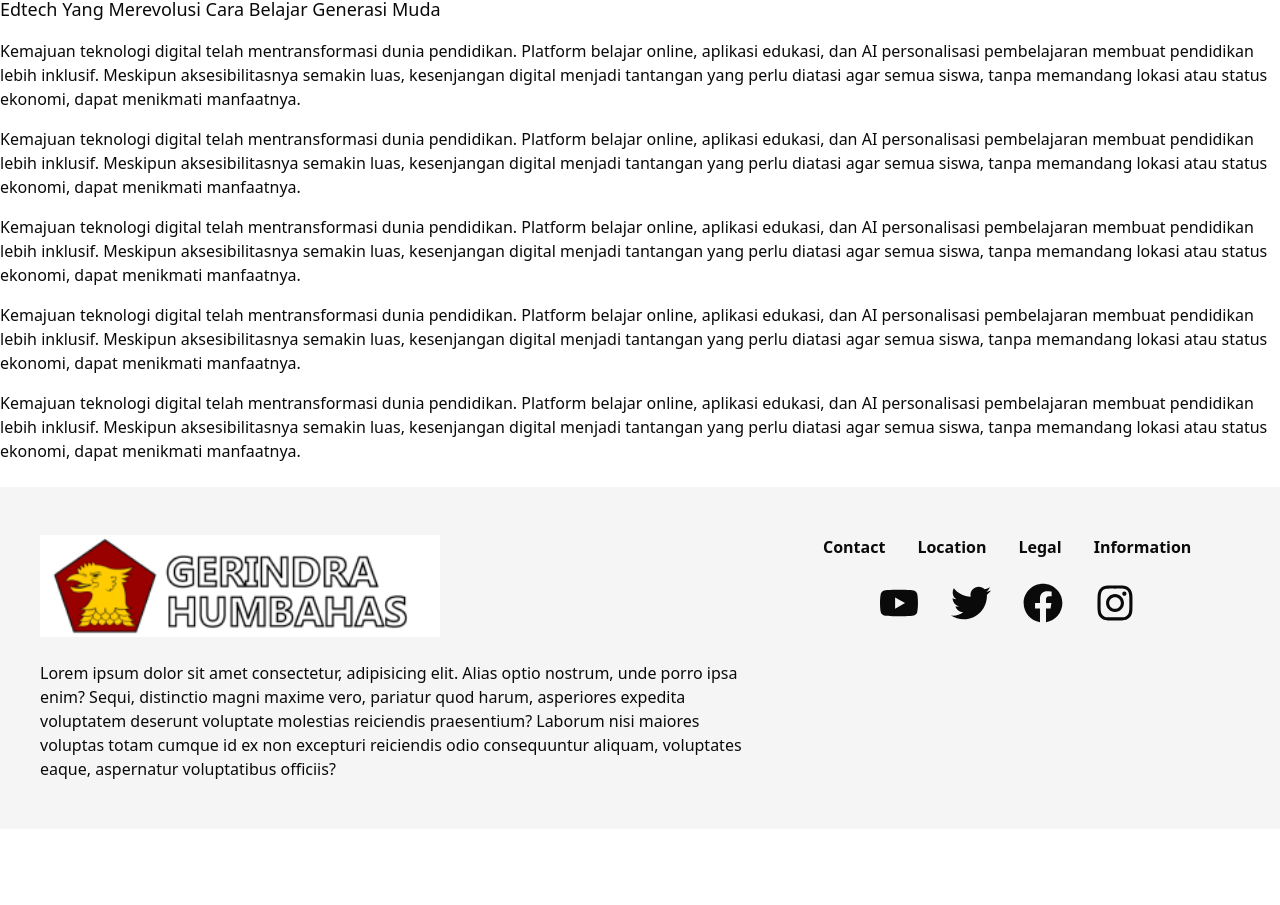
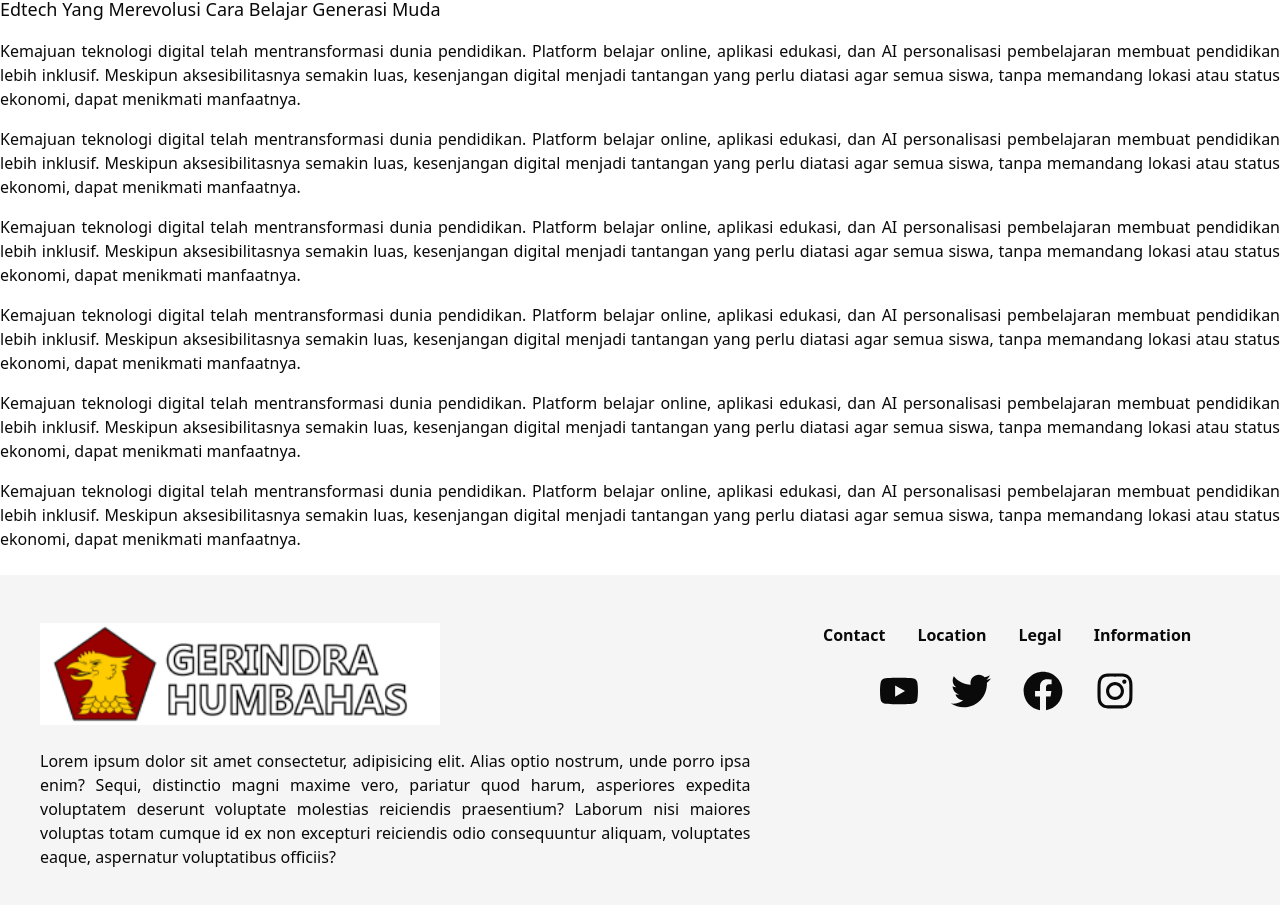
Before and after one commit to fiqrioemry/portal_website_humbahas, a React (Vite) app: page /news/cerdas/masa-depan-pendidikan-digital in a window 1280 px wide. Shown: the part 813-1718 px from the top of the page. Before the commit the page ends 1642 px from the top, so only its background shows below. Built offline with nearby package versions, Linux system fonts and the light colour scheme.

Commit message:
update changes

```diff
--- a/src/components/layout/Footer.jsx
+++ b/src/components/layout/Footer.jsx
@@ -6,7 +6,7 @@ const Footer = () => {
   const { handleShowToast } = useToastMessage();
   return (
     <footer className="bg-muted">
-      <div className="py-12 px-10">
+      <div className="py-12 px-2 md:px-10">
         <div className="grid grid-cols-5 gap-6">
           <div className="col-span-5 md:col-span-3 space-y-6">
             <div className="flex md:justify-start justify-center">
@@ -15,7 +15,7 @@ const Footer = () => {
               </div>
             </div>
 
-            <div>
+            <div className="text-justify">
               <p>
                 Lorem ipsum dolor sit amet consectetur, adipisicing elit. Alias
                 optio nostrum, unde porro ipsa enim? Sequi, distinctio magni
--- a/src/components/layout/NavMenuMobile.jsx
+++ b/src/components/layout/NavMenuMobile.jsx
@@ -1,10 +1,14 @@
+import { cn } from "@/lib/utils";
 import { Menu } from "lucide-react";
-import { cn } from "@/lib/utils";
 import { navLinks } from "../../config";
-import { Input } from "@/components/ui/input";
+import SearchResult from "./SearchResult";
 import { Link, useLocation } from "react-router-dom";
-import { Sheet, SheetContent, SheetTrigger } from "@/components/ui/sheet";
-import SearchResult from "./SearchResult";
+import {
+  Sheet,
+  SheetContent,
+  SheetTrigger,
+  SheetClose,
+} from "@/components/ui/sheet";
 
 export function NavMenuMobile() {
   const location = useLocation();
@@ -20,7 +24,7 @@ export function NavMenuMobile() {
       </SheetTrigger>
       <SheetContent>
         <nav className="py-6 space-y-4">
-          <div className="flex items-center space-x-4">
+          <div>
             <SearchResult />
           </div>
 
@@ -39,7 +43,7 @@ export function NavMenuMobile() {
                       "border-accent border-b-[3px] py-6 text-accent": isActive,
                     })}
                   >
-                    {nav.title}
+                    <SheetClose>{nav.title}</SheetClose>
                   </Link>
                 </div>
               );
--- a/src/components/layout/SearchResult.jsx
+++ b/src/components/layout/SearchResult.jsx
@@ -2,6 +2,7 @@ import React from "react";
 import { newsList } from "../../config";
 import { Link } from "react-router-dom";
 import { Input } from "@/components/ui/input";
+import { SheetClose } from "@/components/ui/sheet";
 
 const SearchResult = () => {
   const inputRef = React.useRef(null);
@@ -77,13 +78,13 @@ const SearchResult = () => {
         name="search"
         value={form}
         onChange={handleChange}
-        className="w-96"
+        className="w-full md:w-96"
         placeholder="Pencarian"
         onFocus={handleFocus}
       />
       {form &&
         isFocused && ( // Tampilkan dropdown saat form tidak kosong atau input fokus
-          <div ref={dropdownRef} className="absolute top-12 w-full max-h-96 ">
+          <div ref={dropdownRef} className="absolute w-full top-12  max-h-96 ">
             <div className="rounded-md shadow-xl bg-muted">
               {result && result.length !== 0 ? (
                 result.map((item) => (
@@ -93,7 +94,7 @@ const SearchResult = () => {
                     onClick={handleClickResult} // Reset form dan tutup dropdown saat klik
                   >
                     <div className="py-2 px-4 text-xs">
-                      {item.title.slice(0, 60) + "..."}
+                      <SheetClose>{item.title.slice(0, 60) + "..."}</SheetClose>
                     </div>
                   </Link>
                 ))
--- a/src/components/ui/carousel.jsx
+++ b/src/components/ui/carousel.jsx
@@ -153,7 +153,7 @@ const CarouselItem = React.forwardRef(({ className, ...props }, ref) => {
       aria-roledescription="slide"
       className={cn(
         "min-w-0 shrink-0 grow-0 basis-full ",
-        orientation === "horizontal" ? "pl-10" : "pt-4",
+        orientation === "horizontal" ? "pl-5" : "pt-4",
         className
       )}
       {...props}
--- a/src/pages/NewsDetail.jsx
+++ b/src/pages/NewsDetail.jsx
@@ -13,7 +13,7 @@ const NewsDetail = () => {
   const { title, subtitle, author, date, content } = selectedNews;
   return (
     <section className="py-6">
-      <div className="container mx-auto space-y-4">
+      <div className="container mx-auto space-y-4 md:px-0 px-2">
         <PageBreadCrumb />
         <div className="flex justify-center">
           <div className="space-y-6">
@@ -28,11 +28,12 @@ const NewsDetail = () => {
           </div>
         </div>
         <h4>{subtitle}</h4>
-        <div>{content}</div>
-        <div>{content}</div>
-        <div>{content}</div>
-        <div>{content}</div>
-        <div>{content}</div>
+        <div className="text-justify">{content}</div>
+        <div className="text-justify">{content}</div>
+        <div className="text-justify">{content}</div>
+        <div className="text-justify">{content}</div>
+        <div className="text-justify">{content}</div>
+        <div className="text-justify">{content}</div>
       </div>
     </section>
   );
```
